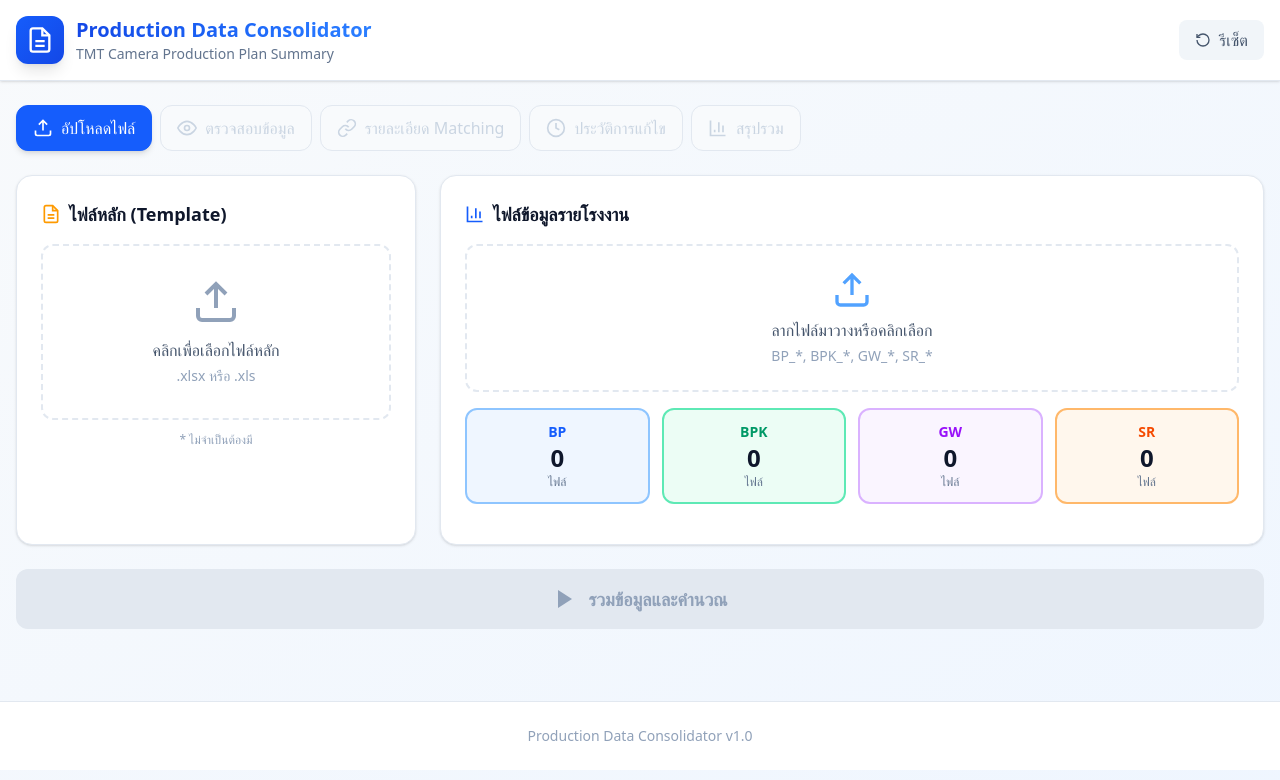
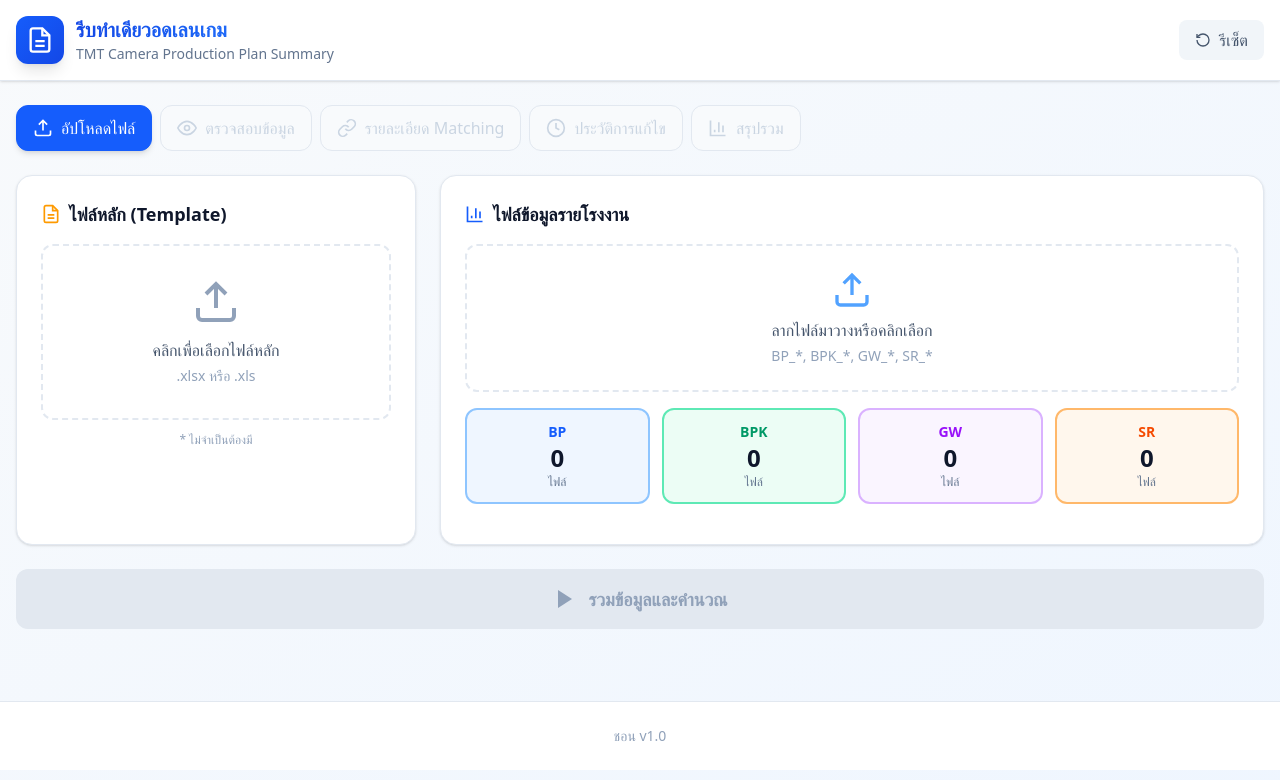
Before and after one commit to telecare2026-code/moowhan, a React (Vite) app: page / in a window 1280 px wide. Shown: the top 780 px of the page. Built offline with nearby package versions, Linux system fonts and the light colour scheme.

Commit message:
feat: Update titles and headings to reflect new branding in multiple components

```diff
--- a/ExcelConsolidator.jsx
+++ b/ExcelConsolidator.jsx
@@ -151,7 +151,7 @@ export default function ExcelConsolidator() {
                 <FileSpreadsheet className="w-6 h-6 text-white" />
               </div>
               <div>
-                <h1 className="text-xl font-bold text-white">Production Data Consolidator</h1>
+                <h1 className="text-xl font-bold text-white">รีบทำเดียวอดเลนเกม</h1>
                 <p className="text-sm text-slate-400">TMT Camera Production Plan Summary</p>
               </div>
             </div>
@@ -509,7 +509,7 @@ export default function ExcelConsolidator() {
       {/* Footer */}
       <footer className="border-t border-slate-700 mt-12 py-6">
         <div className="max-w-7xl mx-auto px-4 text-center text-slate-500 text-sm">
-          Production Data Consolidator • TMT Camera Production Plan Summary System
+          ชอน • TMT Camera Production Plan Summary System
         </div>
       </footer>
     </div>
--- a/ProductionConsolidator.html
+++ b/ProductionConsolidator.html
@@ -3,7 +3,7 @@
 <head>
     <meta charset="UTF-8">
     <meta name="viewport" content="width=device-width, initial-scale=1.0">
-    <title>Production Data Consolidator - TMT Camera</title>
+   <title>รีบทำเดียวอดเลนเกม</title>
     <script src="https://cdn.tailwindcss.com"></script>
     <script src="https://cdnjs.cloudflare.com/ajax/libs/xlsx/0.18.5/xlsx.full.min.js"></script>
     <style>
@@ -449,7 +449,7 @@
                                     ${icons.file}
                                 </div>
                                 <div>
-                                    <h1 class="text-xl font-bold">Production Data Consolidator</h1>
+                                    <h1 class="text-xl font-bold">ชอน</h1>
                                     <p class="text-sm text-slate-400">TMT Camera Production Plan Summary</p>
                                 </div>
                             </div>
@@ -758,7 +758,7 @@
                 <!-- Footer -->
                 <footer class="border-t border-slate-700 mt-12 py-6">
                     <div class="max-w-7xl mx-auto px-4 text-center text-slate-500 text-sm">
-                        Production Data Consolidator v1.0 • TMT Camera Production Plan Summary System
+                        ชอน v1.0 • TMT Camera Production Plan Summary System
                     </div>
                 </footer>
             `;
--- a/ProductionConsolidatorDemo.jsx
+++ b/ProductionConsolidatorDemo.jsx
@@ -94,7 +94,7 @@ export default function App() {
               <Icons.File />
             </div>
             <div>
-              <h1 className="text-lg font-bold">Production Data Consolidator</h1>
+              <h1 className="text-lg font-bold">รีบทำเดียวอดเลนเกม</h1>
               <p className="text-xs text-slate-400">TMT Camera Production Plan</p>
             </div>
           </div>
--- a/src/App.jsx
+++ b/src/App.jsx
@@ -1249,7 +1249,7 @@ export default function App() {
               <Icons.File />
             </div>
             <div>
-              <h1 className="text-xl font-bold bg-gradient-to-r from-blue-700 to-blue-500 bg-clip-text text-transparent">Production Data Consolidator</h1>
+              <h1 className="text-xl font-bold bg-gradient-to-r from-blue-700 to-blue-500 bg-clip-text text-transparent">รีบทำเดียวอดเลนเกม</h1>
               <p className="text-sm text-slate-500">TMT Camera Production Plan Summary</p>
             </div>
           </div>
@@ -1607,7 +1607,7 @@ export default function App() {
       </main>
 
       <footer className="border-t border-slate-200 mt-12 py-6 bg-white text-center text-slate-400 text-sm">
-        Production Data Consolidator v1.0
+        ชอน v1.0
       </footer>
     </div>
   );
```
Also changed, not shown: 1 other file (tests, documents, lock files or other folders).
